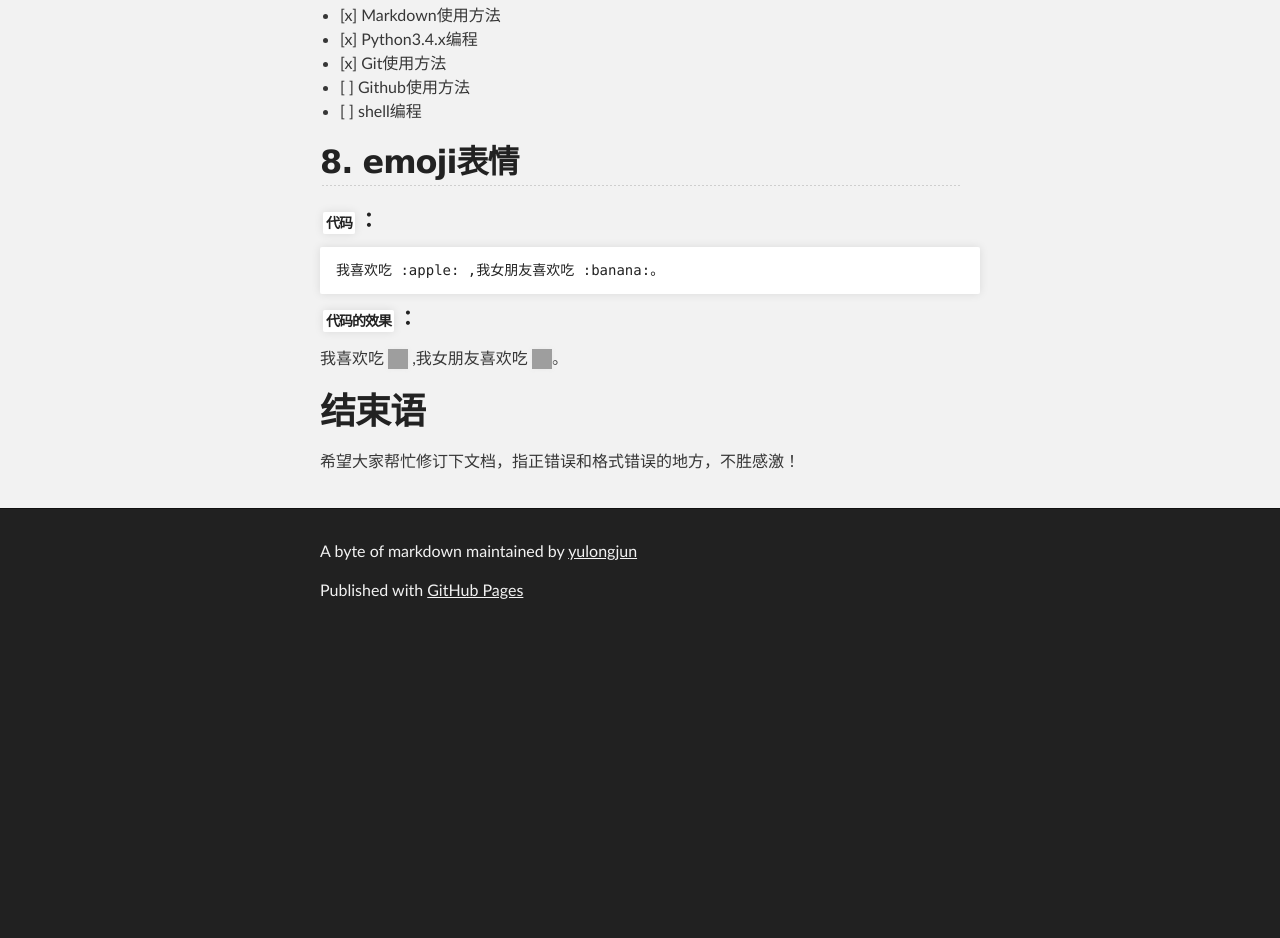
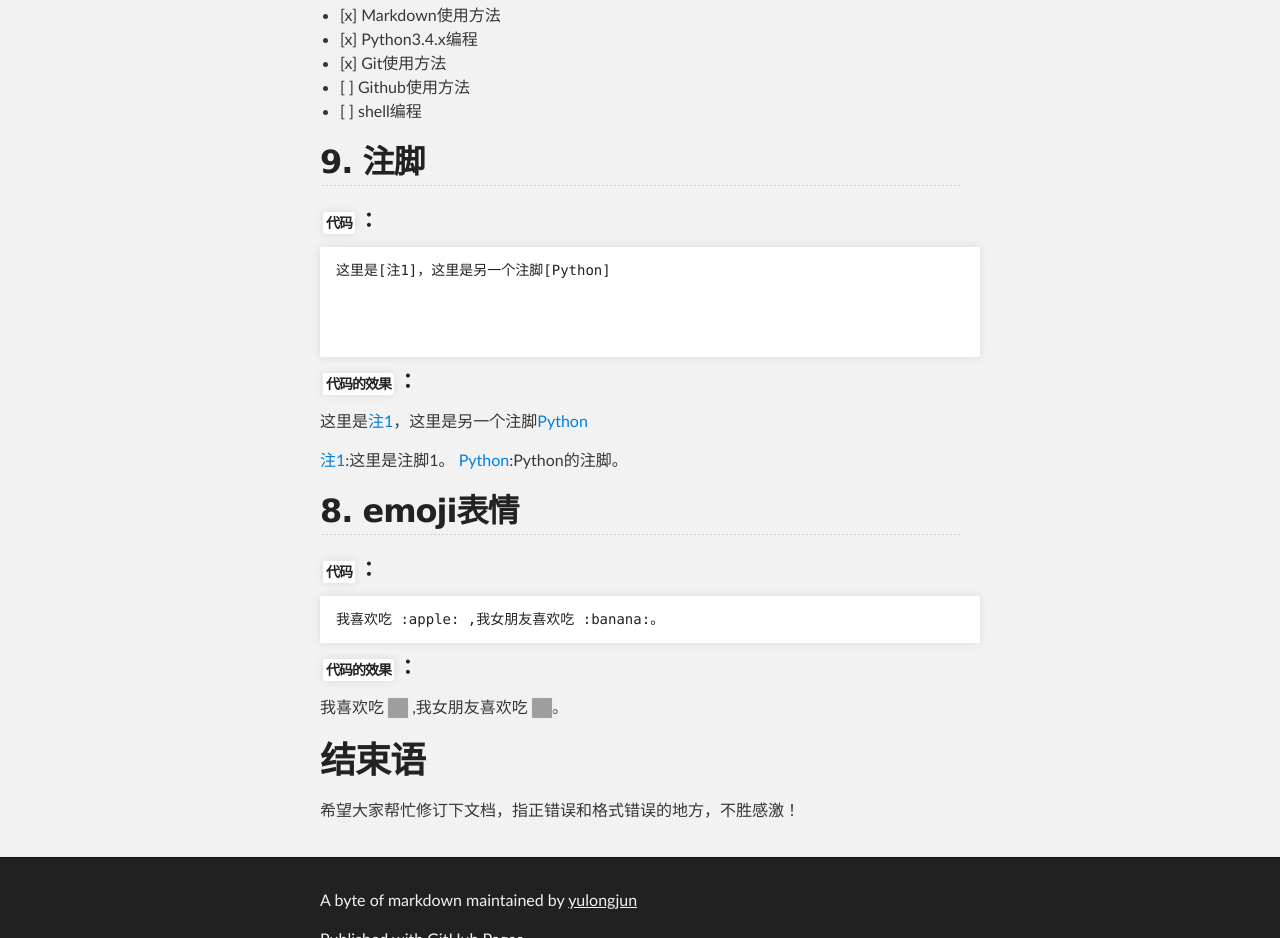
Before and after one commit to ntwuxc/A-Byte-of-Markdown, a plain HTML site: page index.html in a window 1280 px wide. Shown: the part 4547-5485 px from the top of the page. Before the commit the page ends 5184 px from the top, so only its background shows below. Drawn offline with Linux system fonts and the light colour scheme; grey boxes are pictures that could not be loaded.

```diff
--- a/index.html
+++ b/index.html
@@ -267,16 +267,36 @@ print('Hello,Markdown')
 </ul>
 
 <h2>
+<a id="9-注脚" class="anchor" href="#9-%E6%B3%A8%E8%84%9A" aria-hidden="true"><span class="octicon octicon-link"></span></a>9. 注脚</h2>
+
+<h4>
+<a id="代码-7" class="anchor" href="#%E4%BB%A3%E7%A0%81-7" aria-hidden="true"><span class="octicon octicon-link"></span></a><code>代码</code>：</h4>
+
+<pre><code>这里是[注1]，这里是另一个注脚[Python]
+
+
+
+</code></pre>
+
+<h4>
+<a id="代码的效果-7" class="anchor" href="#%E4%BB%A3%E7%A0%81%E7%9A%84%E6%95%88%E6%9E%9C-7" aria-hidden="true"><span class="octicon octicon-link"></span></a><code>代码的效果</code>：</h4>
+
+<p>这里是<a href="%E8%BF%99%E9%87%8C%E6%98%AF%E6%B3%A8%E8%84%9A1%E3%80%82">注1</a>，这里是另一个注脚<a href="Python%E7%9A%84%E6%B3%A8%E8%84%9A%E3%80%82">Python</a></p>
+
+<p><a href="%E8%BF%99%E9%87%8C%E6%98%AF%E6%B3%A8%E8%84%9A1%E3%80%82">注1</a>:这里是注脚1。
+<a href="Python%E7%9A%84%E6%B3%A8%E8%84%9A%E3%80%82">Python</a>:Python的注脚。 </p>
+
+<h2>
 <a id="8-emoji表情" class="anchor" href="#8-emoji%E8%A1%A8%E6%83%85" aria-hidden="true"><span class="octicon octicon-link"></span></a>8. emoji表情</h2>
 
 <h4>
-<a id="代码-7" class="anchor" href="#%E4%BB%A3%E7%A0%81-7" aria-hidden="true"><span class="octicon octicon-link"></span></a><code>代码</code>：</h4>
+<a id="代码-8" class="anchor" href="#%E4%BB%A3%E7%A0%81-8" aria-hidden="true"><span class="octicon octicon-link"></span></a><code>代码</code>：</h4>
 
 <pre><code>我喜欢吃 :apple: ,我女朋友喜欢吃 :banana:。
 </code></pre>
 
 <h4>
-<a id="代码的效果-7" class="anchor" href="#%E4%BB%A3%E7%A0%81%E7%9A%84%E6%95%88%E6%9E%9C-7" aria-hidden="true"><span class="octicon octicon-link"></span></a><code>代码的效果</code>：</h4>
+<a id="代码的效果-8" class="anchor" href="#%E4%BB%A3%E7%A0%81%E7%9A%84%E6%95%88%E6%9E%9C-8" aria-hidden="true"><span class="octicon octicon-link"></span></a><code>代码的效果</code>：</h4>
 
 <p>我喜欢吃 <img class="emoji" title=":apple:" alt=":apple:" src="https://assets-cdn.github.com/images/icons/emoji/unicode/1f34e.png" height="20" width="20" align="absmiddle"> ,我女朋友喜欢吃 <img class="emoji" title=":banana:" alt=":banana:" src="https://assets-cdn.github.com/images/icons/emoji/unicode/1f34c.png" height="20" width="20" align="absmiddle">。</p>
 
```
Also changed, not shown: params.json (+1 -1 lines).
